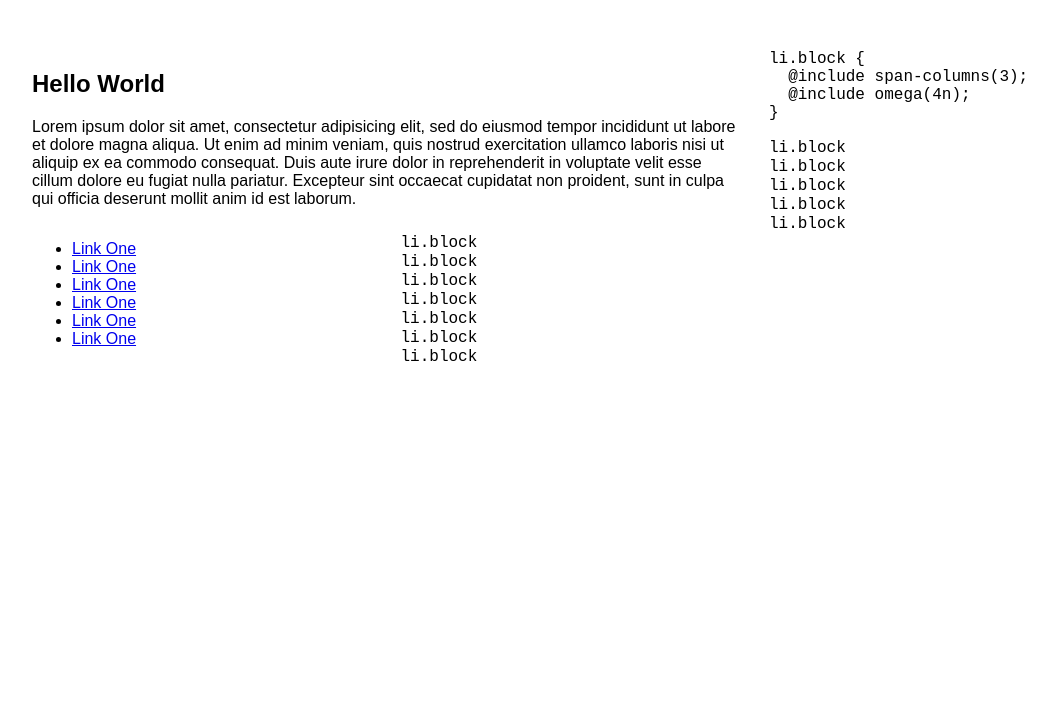
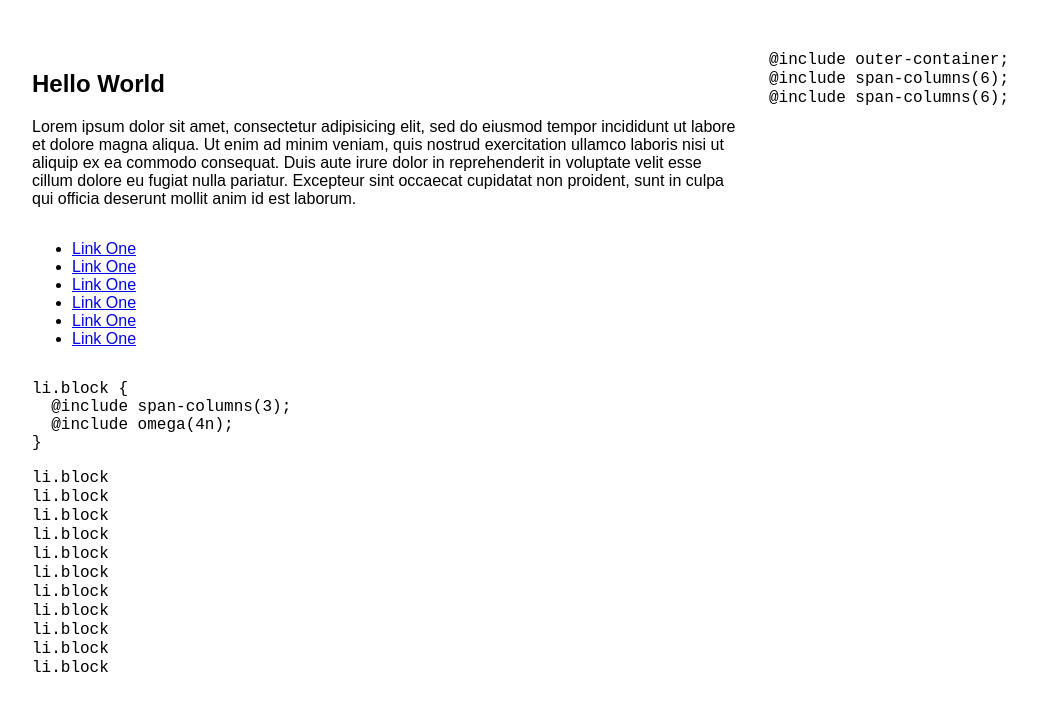
Before and after one commit to TRPMorrison/Etsy2, a plain HTML site: page index.html in a window 1280 px wide. Shown: the whole page, without its empty margins (68-1124 px from the left). Drawn offline with Linux system fonts and the light colour scheme.

Commit message:
test columns

```diff
--- a/index.html
+++ b/index.html
@@ -32,12 +32,22 @@
       </ul>
     </div>
 
-      <div class="box"><pre>li.block {
+      <section class="zero">
+    <code>@include outer-container;</code>
+    <div id="alpha">
+      <code>@include span-columns(6);</code>
+    </div>
+    <div id="beta">
+      <code>@include span-columns(6);<br></code>
+    </div>
+  </section>
+
+<section class="fifth">
+    <div class="box">
+      <pre>li.block {
   @include span-columns(3);
   @include omega(4n);
-}</pre></div>
-      <div class="box">
-        <code>li.block</code>
+}</pre>
     </div>
     <div class="box">
       <code>li.block</code>
@@ -72,7 +82,7 @@
     <div class="box">
       <code>li.block</code>
     </div>
-
+  </section>
 
 
 
```
Lines whose indentation alone changed are shown as unchanged.
